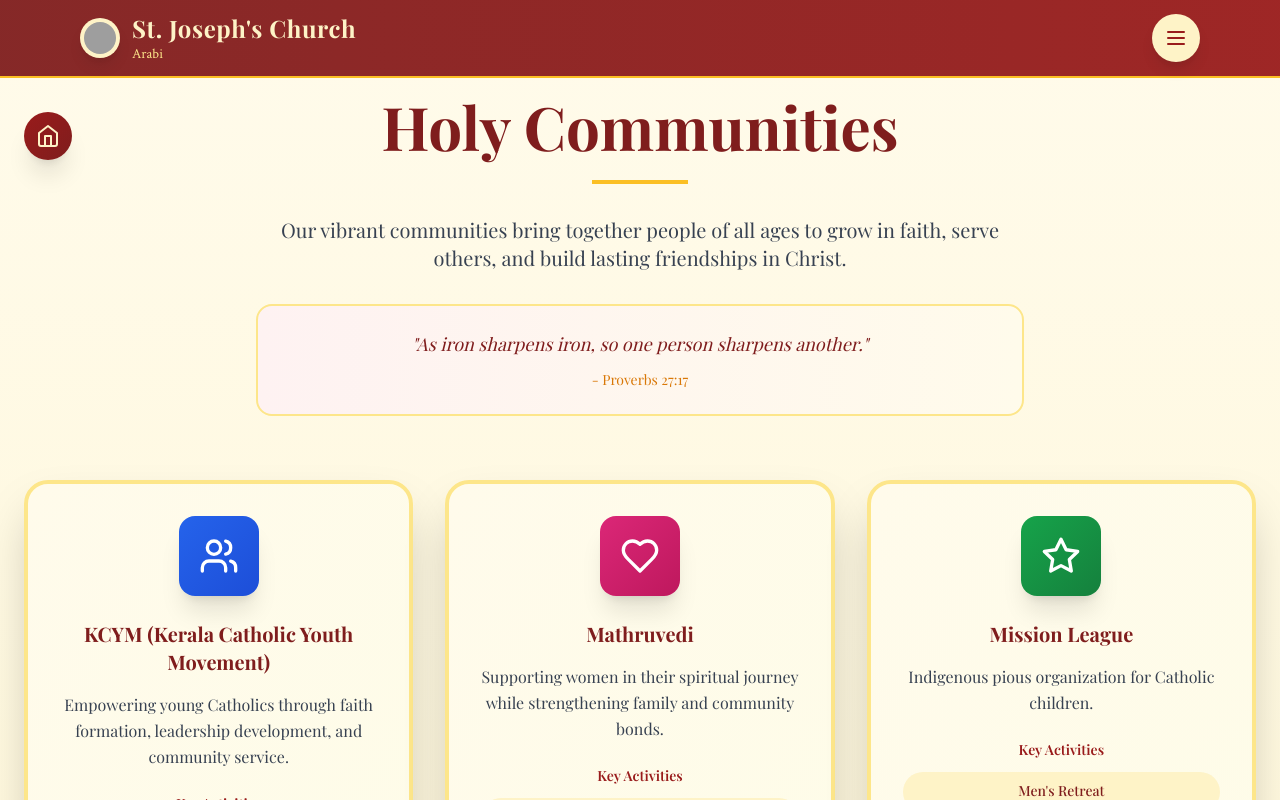
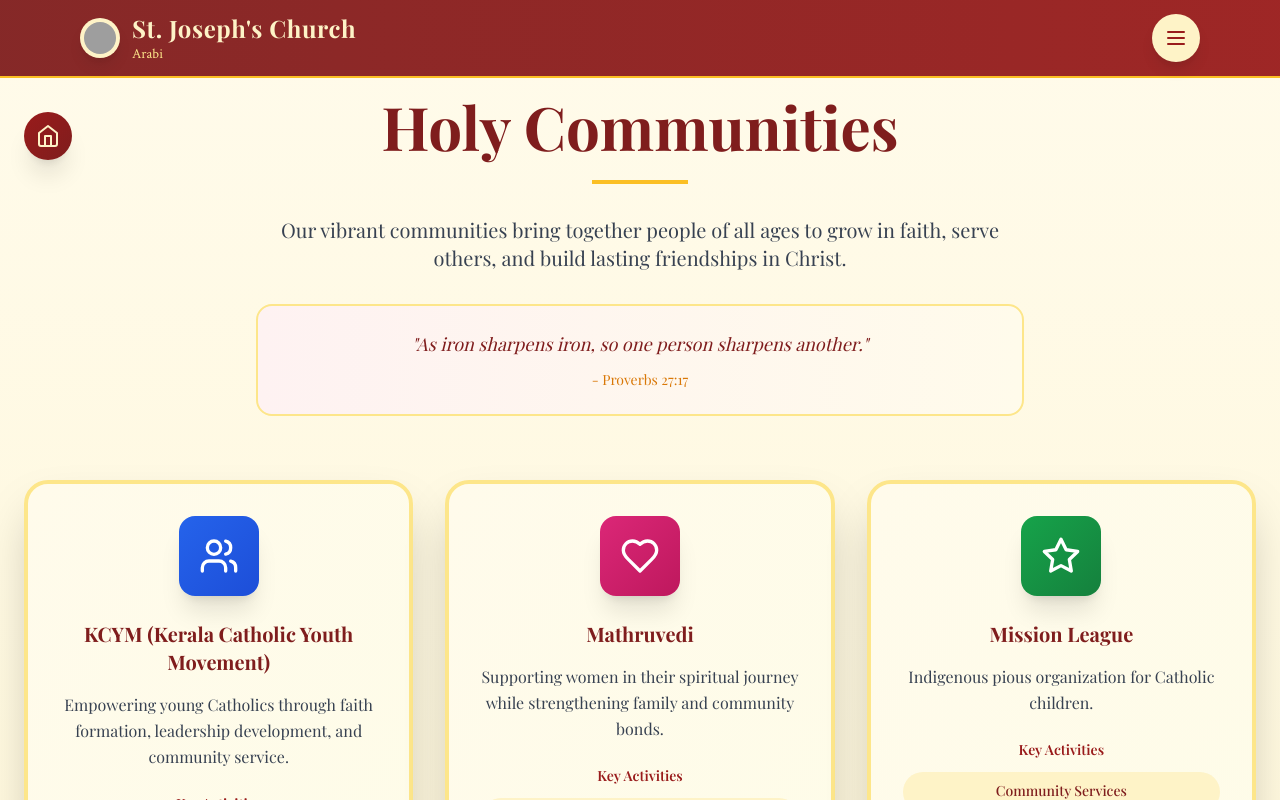
Before and after one commit to akhiljo88/stjosephchurch, a React (Vite) app: page /holy-communities in a window 1280 px wide. Shown: the top 800 px of the page. Built offline with nearby package versions, Linux system fonts and the light colour scheme; no server answers; grey boxes are pictures that could not be loaded; a web font is replaced by a local one.

Commit message:
Updated HolyCommunities.tsx

```diff
--- a/src/pages/HolyCommunities.tsx
+++ b/src/pages/HolyCommunities.tsx
@@ -29,7 +29,7 @@ const HolyCommunities: React.FC = () => {
       description: "Indigenous pious organization for Catholic children.",
       icon: Star,
       color: "from-green-600 to-green-700",
-      activities: ["Men's Retreat", "Community Projects", "Spiritual Growth"]
+      activities: ["Community Services", "Missionary Trips", "Spiritual Growth"]
     },
     {
       name: "Bible Study Group",
```
